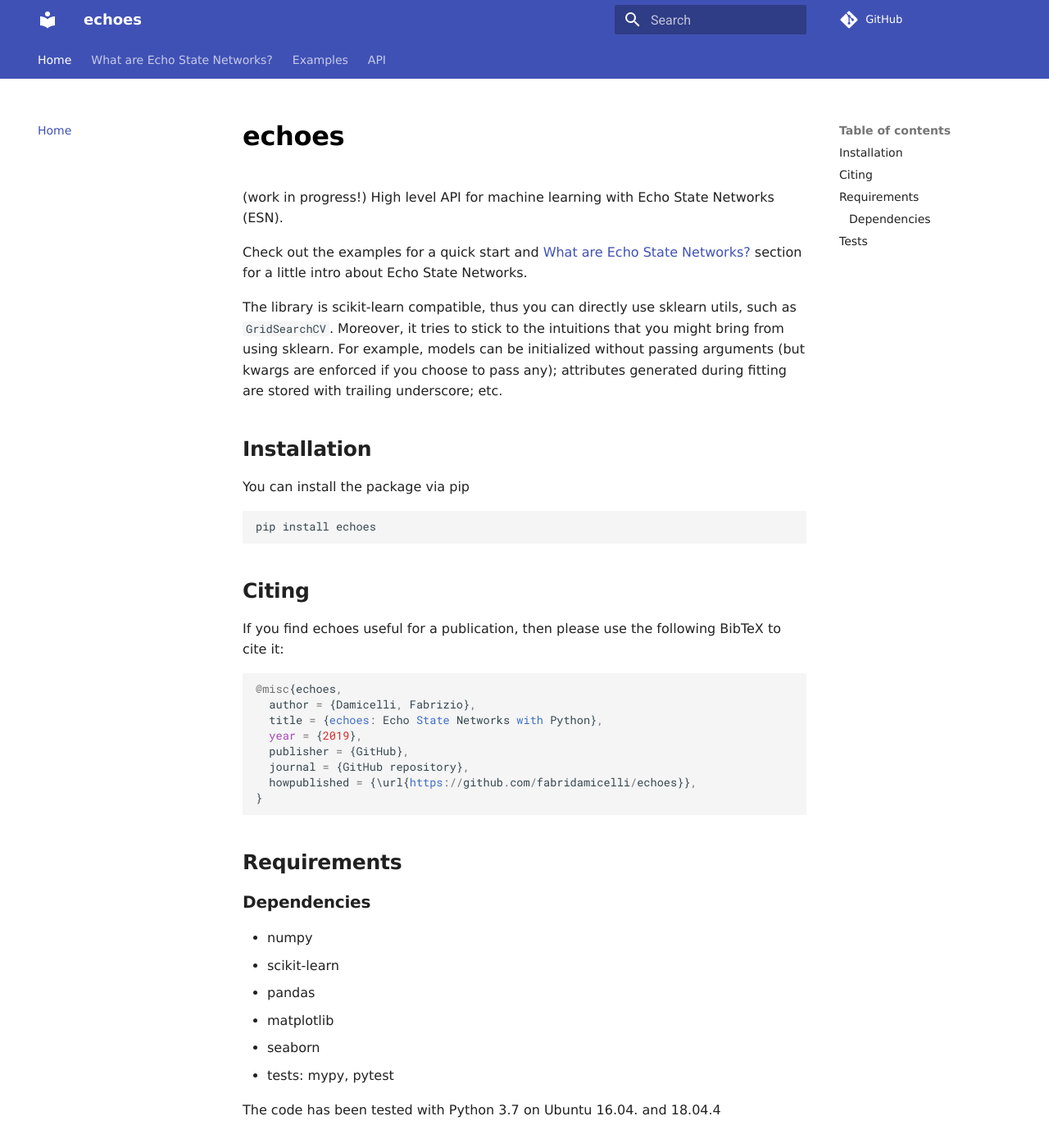
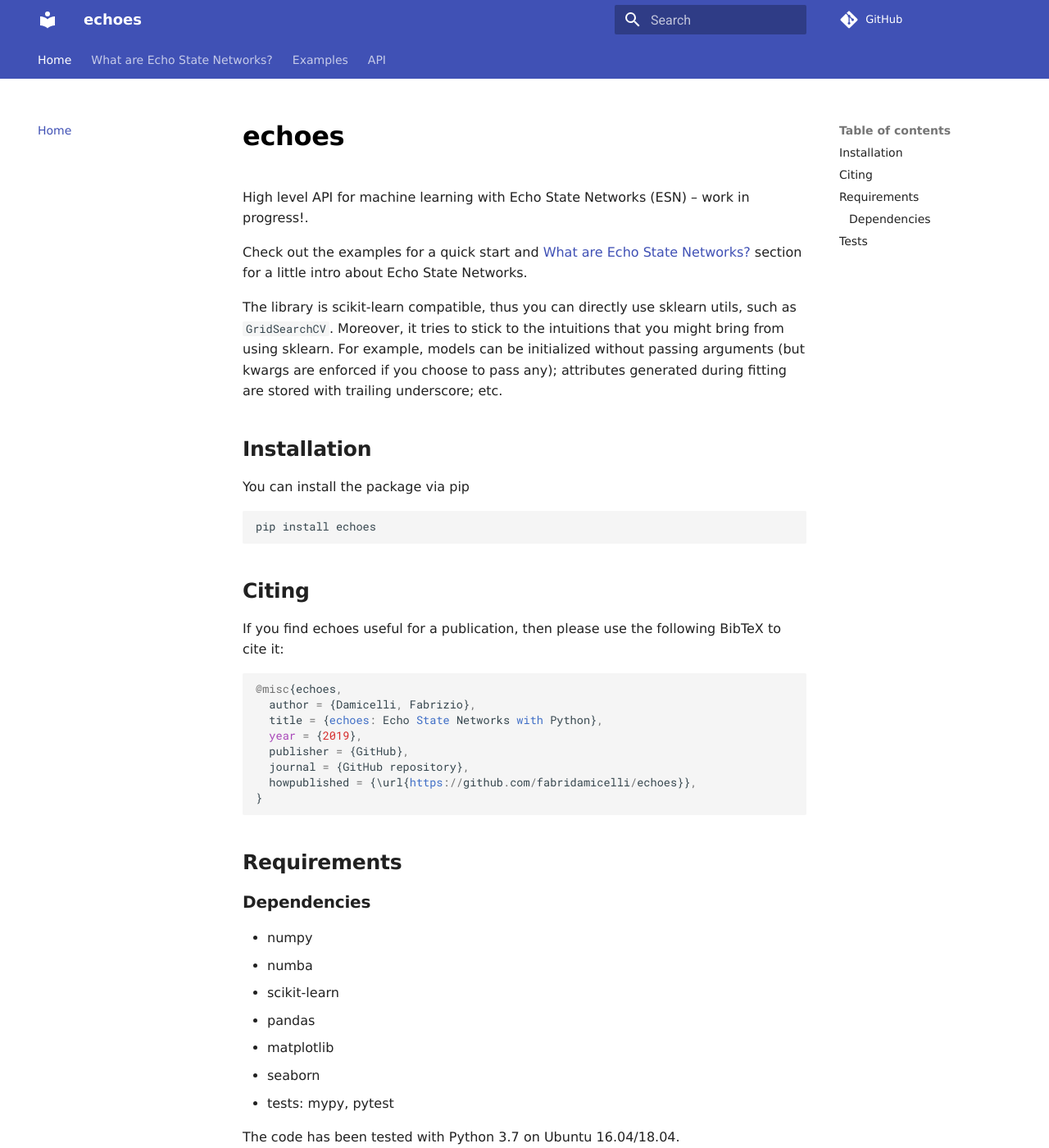
Before and after one commit to fabridamicelli/echoes, an MkDocs documentation site: the page built from docs/index.md, in a window 1280 px wide and 1400 px high. Shown: the whole window at 82% size. Built offline with MkDocs 1.6.1 and Material for MkDocs 9.7.7, drawn with Linux system fonts in a browser that asks for light colours; comment, search, counter and statistics services are not loaded.

Commit message:
docs: fix index.md

```diff
--- a/docs/index.md
+++ b/docs/index.md
@@ -1,6 +1,5 @@
 # echoes
-(work in progress!)
-High level API for machine learning with Echo State Networks (ESN).
+High level API for machine learning with Echo State Networks (ESN) – work in progress!.
 
 Check out the examples for a quick start and [What are Echo State Networks?](https://fabridamicelli.github.io/echoes/tutorial/) section for a little intro about Echo State Networks.
 
@@ -32,13 +31,14 @@ If you find echoes useful for a publication, then please use the following BibTe
 ## Requirements
 ### Dependencies
  - numpy
+ - numba
  - scikit-learn
  - pandas
  - matplotlib
  - seaborn
  - tests: mypy, pytest
 
-The code has been tested with Python 3.7 on Ubuntu 16.04. and 18.04.4
+The code has been tested with Python 3.7 on Ubuntu 16.04/18.04.
 
 ## Tests
 Run tests with
```
